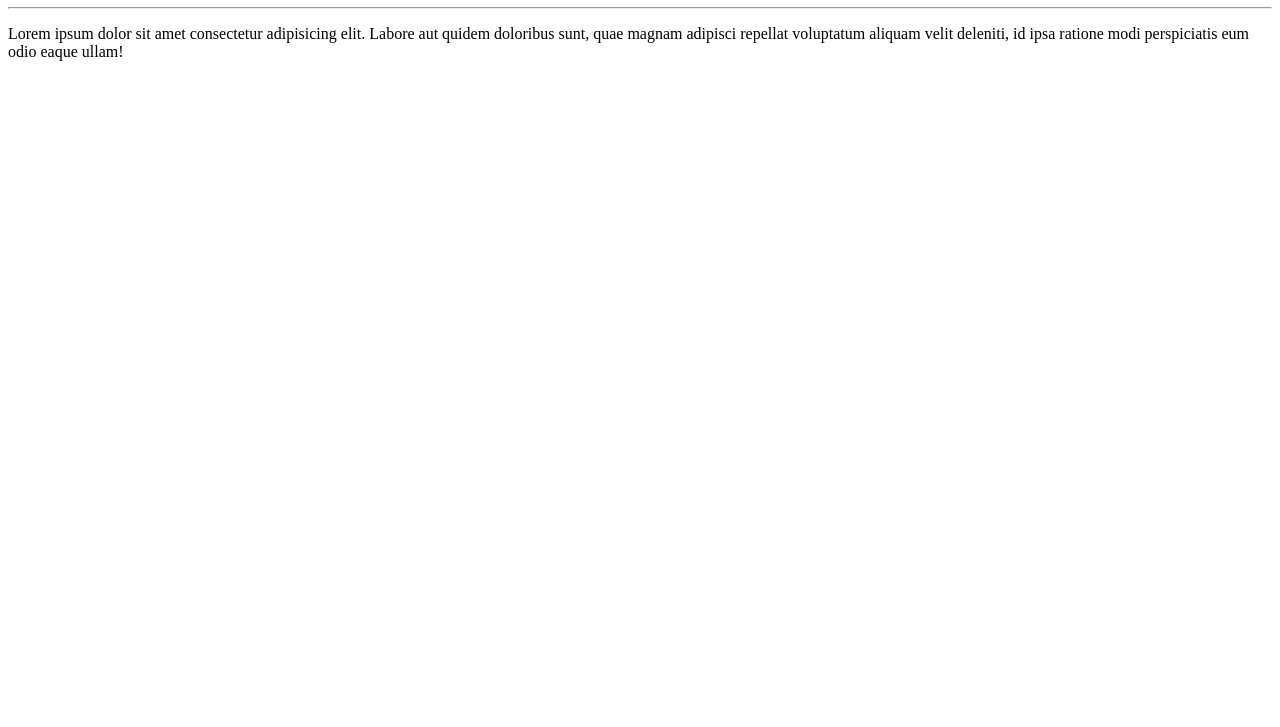
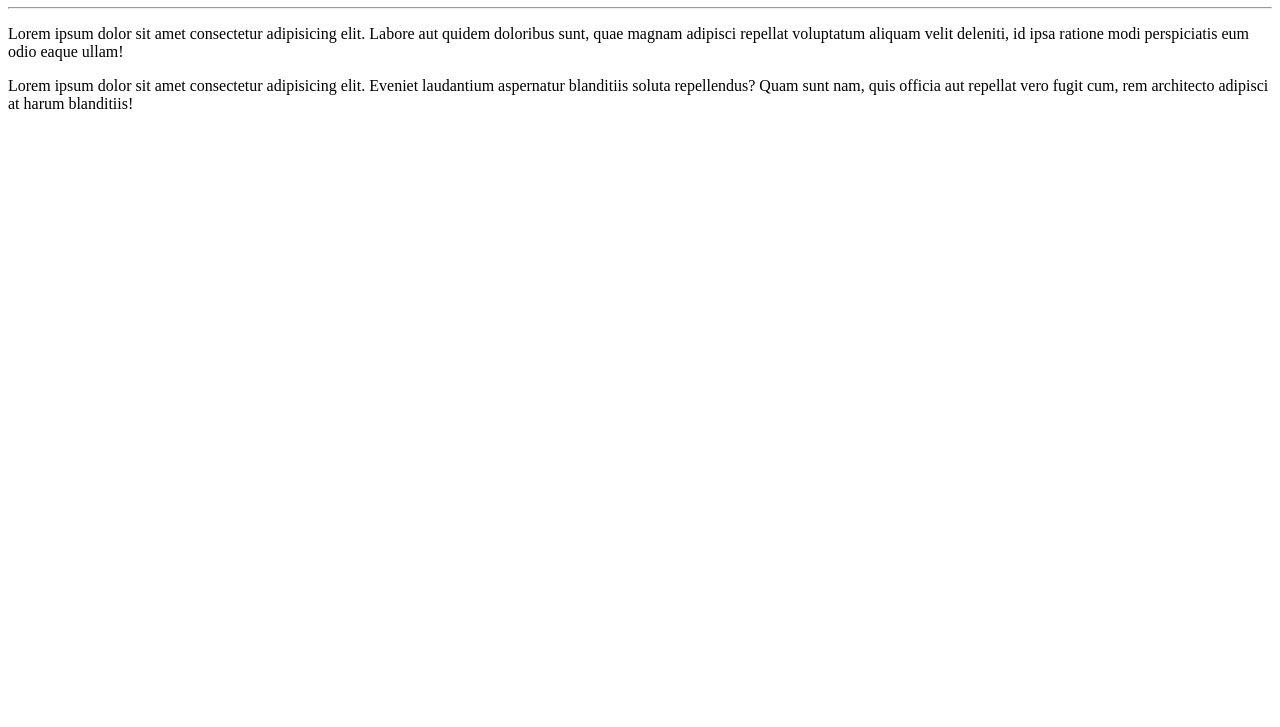
Before and after one commit to claudiobdmg/Ola-Mundo, a plain HTML site: page site-exemplo/index.html in a window 1280 px wide. Shown: the part 73-800 px from the top of the page. Drawn offline with Linux system fonts and the light colour scheme.

Commit message:
adicionei um parágrafo

```diff
--- a/site-exemplo/index.html
+++ b/site-exemplo/index.html
@@ -10,5 +10,6 @@
     <h1>Olá, Mundo!</h1>
     <hr>
     <p>Lorem ipsum dolor sit amet consectetur adipisicing elit. Labore aut quidem doloribus sunt, quae magnam adipisci repellat voluptatum aliquam velit deleniti, id ipsa ratione modi perspiciatis eum odio eaque ullam!</p>
+    <p>Lorem ipsum dolor sit amet consectetur adipisicing elit. Eveniet laudantium aspernatur blanditiis soluta repellendus? Quam sunt nam, quis officia aut repellat vero fugit cum, rem architecto adipisci at harum blanditiis!</p>
 </body>
 </html>
```
